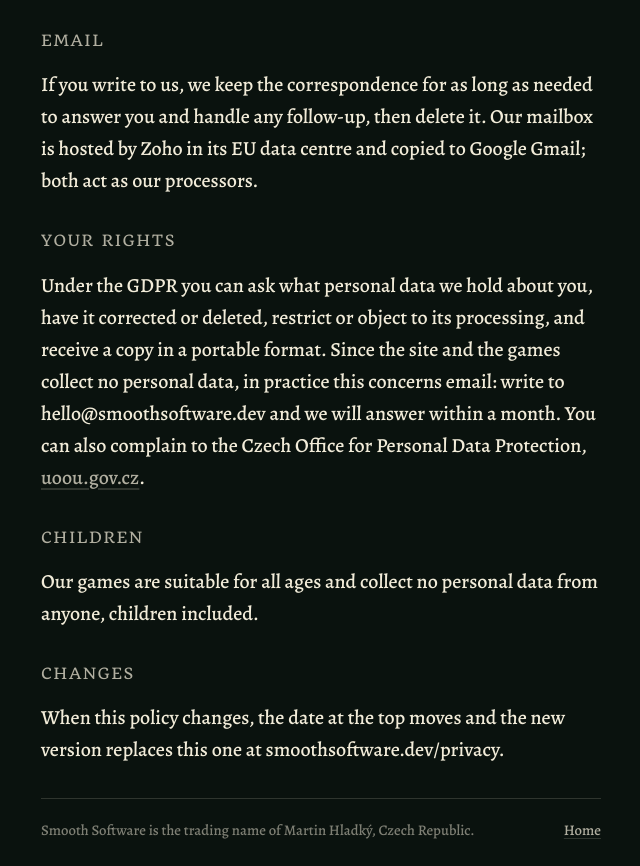
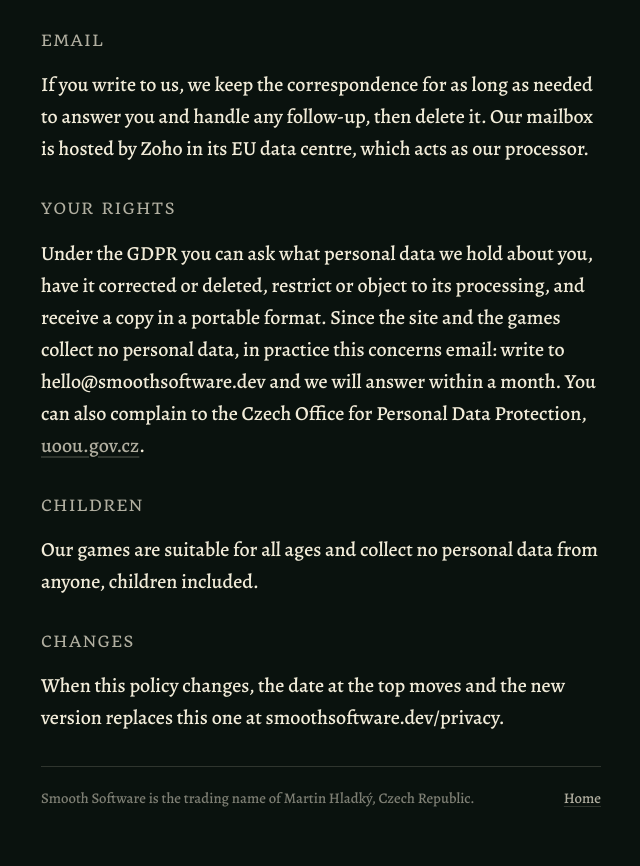
Before and after one commit to phoenixcz/smoothsoftware.dev, a website: page public/privacy.html in a window 1280 px wide. Shown: the part 1337-2203 px from the top of the page, without its empty margins (319-959 px from the left). Drawn offline with Linux system fonts and the light colour scheme.

Commit message:
Privacy: the mailbox lives at Zoho only, no Gmail copy
Co-Authored-By: Claude Fable 5.1 <noreply@anthropic.com>

```diff
--- a/public/privacy.html
+++ b/public/privacy.html
@@ -101,8 +101,8 @@
         <p>
           If you write to us, we keep the correspondence for as long as
           needed to answer you and handle any follow-up, then delete it.
-          Our mailbox is hosted by Zoho in its EU data centre and copied to
-          Google Gmail; both act as our processors.
+          Our mailbox is hosted by Zoho in its EU data centre, which acts as
+          our processor.
         </p>
       </section>
 
```
